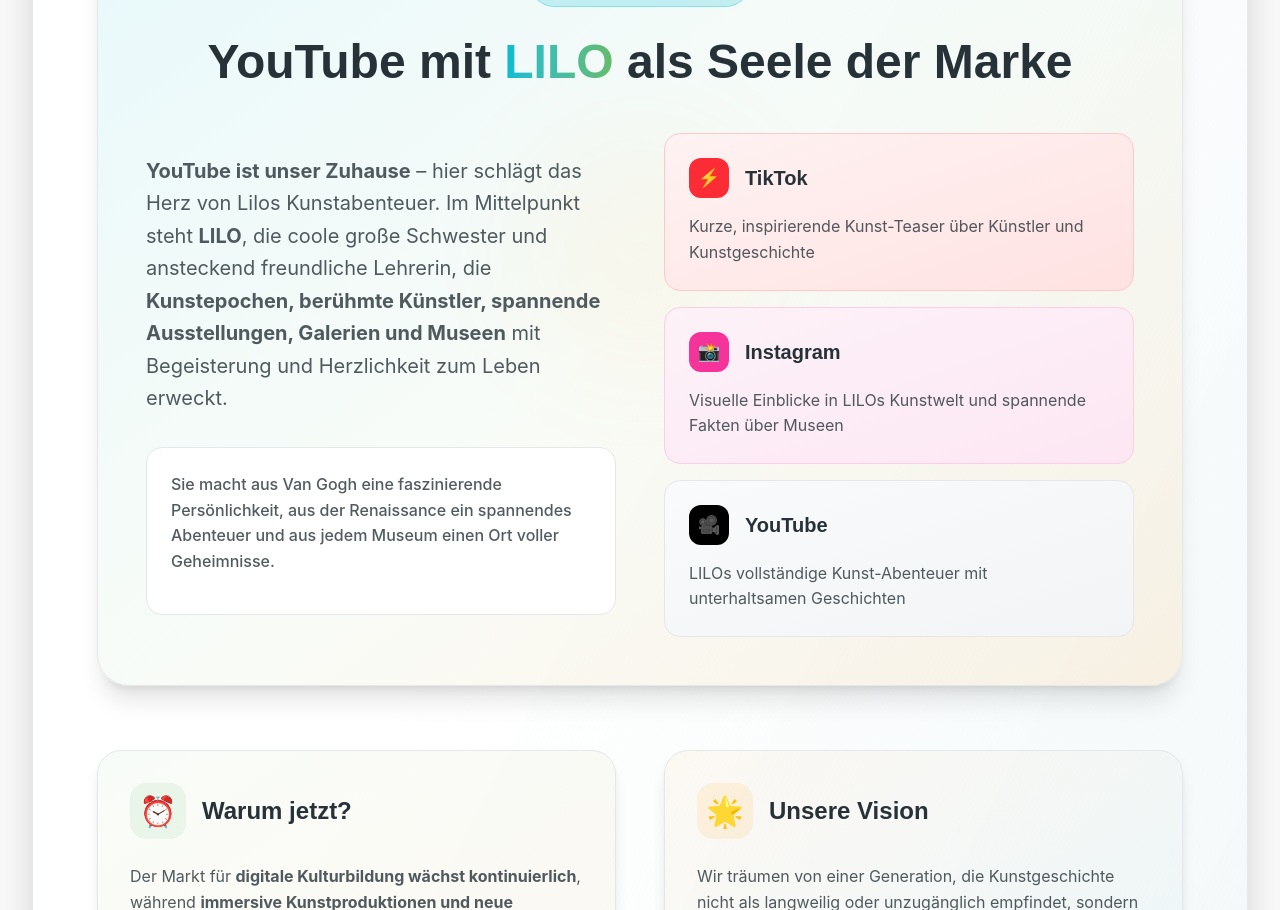
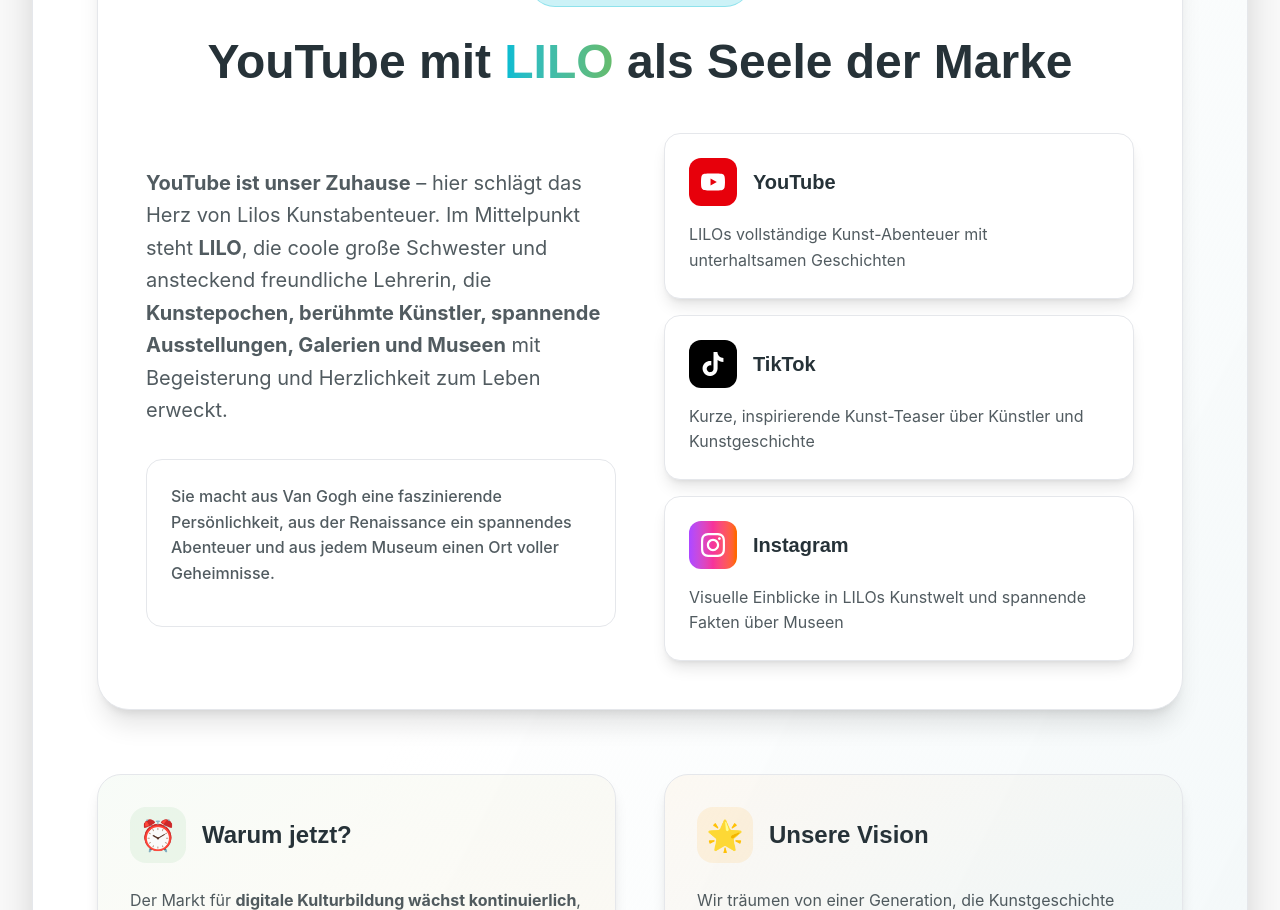
Before and after one commit to OlleeBerlin/lilos-kunstabenteuer, a Next.js app: page /konzept in a window 1280 px wide. Shown: the part 1600-2510 px from the top of the page. Built offline with nearby package versions, Linux system fonts and the light colour scheme.

Commit message:
Konzept-Seite: Dark Mode Lesbarkeit verbessert - Gradient entfernt, Platform-Reihenfolge geändert (YouTube, TikTok, Instagram), originale Logos verwendet

```diff
--- a/src/app/konzept/page.tsx
+++ b/src/app/konzept/page.tsx
@@ -98,8 +98,7 @@
               </div>
 
               {/* Herzstück LILO - Zentrale Sektion */}
-              <div className="bg-gradient-to-br from-primary/10 via-secondary/5 to-accent/10 rounded-4xl p-10 md:p-12 border border-border-color shadow-xl mb-16 relative">
-                <div className="absolute top-0 left-0 right-0 h-2 bg-gradient-to-r from-primary via-secondary to-accent rounded-t-4xl"></div>
+              <div className="bg-card-bg rounded-4xl p-10 md:p-12 border border-border-color shadow-xl mb-16 relative">
 
                 <div className="text-center mb-10">
                   <div className="inline-flex items-center px-6 py-3 bg-primary/20 rounded-full text-primary font-bold text-lg mb-6 border border-primary/30">
@@ -124,34 +123,43 @@
 
                   {/* Platform Cards */}
                   <div className="space-y-4">
-                    <div className="bg-gradient-to-br from-red-50 to-red-100 dark:from-red-900/20 dark:to-red-800/20 rounded-2xl p-6 border border-red-200 dark:border-red-800">
+                    {/* YouTube - Erst */}
+                    <div className="bg-card-bg rounded-2xl p-6 border border-border-color shadow-lg">
                       <div className="flex items-center mb-4">
-                        <div className="w-10 h-10 bg-red-500 rounded-xl flex items-center justify-center mr-4">
-                          <span className="text-white text-lg">⚡</span>
+                        <div className="w-12 h-12 bg-red-600 rounded-xl flex items-center justify-center mr-4">
+                          <svg className="w-6 h-6 text-white" viewBox="0 0 24 24" fill="currentColor">
+                            <path d="M23.498 6.186a3.016 3.016 0 0 0-2.122-2.136C19.505 3.545 12 3.545 12 3.545s-7.505 0-9.377.505A3.017 3.017 0 0 0 .502 6.186C0 8.07 0 12 0 12s0 3.93.502 5.814a3.016 3.016 0 0 0 2.122 2.136c1.871.505 9.376.505 9.376.505s7.505 0 9.377-.505a3.015 3.015 0 0 0 2.122-2.136C24 15.93 24 12 24 12s0-3.93-.502-5.814zM9.545 15.568V8.432L15.818 12l-6.273 3.568z"/>
+                          </svg>
+                        </div>
+                        <h4 className="font-bold text-foreground text-xl">YouTube</h4>
+                      </div>
+                      <p className="text-foreground/80">LILOs vollständige Kunst-Abenteuer mit unterhaltsamen Geschichten</p>
+                    </div>
+
+                    {/* TikTok - Zweit */}
+                    <div className="bg-card-bg rounded-2xl p-6 border border-border-color shadow-lg">
+                      <div className="flex items-center mb-4">
+                        <div className="w-12 h-12 bg-black rounded-xl flex items-center justify-center mr-4">
+                          <svg className="w-6 h-6 text-white" viewBox="0 0 24 24" fill="currentColor">
+                            <path d="M12.525.02c1.31-.02 2.61-.01 3.91-.02.08 1.53.63 3.09 1.75 4.17 1.12 1.11 2.7 1.62 4.24 1.79v4.03c-1.44-.05-2.89-.35-4.2-.97-.57-.26-1.1-.59-1.62-.93-.01 2.92.01 5.84-.02 8.75-.08 1.4-.54 2.79-1.35 3.94-1.31 1.92-3.58 3.17-5.91 3.21-1.43.08-2.86-.31-4.08-1.03-2.02-1.19-3.44-3.37-3.65-5.71-.02-.5-.03-1-.01-1.49.18-1.9 1.12-3.72 2.58-4.96 1.66-1.44 3.98-2.13 6.15-1.72.02 1.48-.04 2.96-.04 4.44-.99-.32-2.15-.23-3.02.37-.63.41-1.11 1.04-1.36 1.75-.21.51-.15 1.07-.14 1.61.24 1.64 1.82 3.02 3.5 2.87 1.12-.01 2.19-.66 2.77-1.61.19-.33.4-.67.41-1.06.1-1.79.06-3.57.07-5.36.01-4.03-.01-8.05.02-12.07z"/>
+                          </svg>
                         </div>
                         <h4 className="font-bold text-foreground text-xl">TikTok</h4>
                       </div>
                       <p className="text-foreground/80">Kurze, inspirierende Kunst-Teaser über Künstler und Kunstgeschichte</p>
                     </div>
 
-                    <div className="bg-gradient-to-br from-pink-50 to-pink-100 dark:from-pink-900/20 dark:to-pink-800/20 rounded-2xl p-6 border border-pink-200 dark:border-pink-800">
+                    {/* Instagram - Dritt */}
+                    <div className="bg-card-bg rounded-2xl p-6 border border-border-color shadow-lg">
                       <div className="flex items-center mb-4">
-                        <div className="w-10 h-10 bg-pink-500 rounded-xl flex items-center justify-center mr-4">
-                          <span className="text-white text-lg">📸</span>
+                        <div className="w-12 h-12 bg-gradient-to-r from-purple-500 via-pink-500 to-orange-500 rounded-xl flex items-center justify-center mr-4">
+                          <svg className="w-6 h-6 text-white" viewBox="0 0 24 24" fill="currentColor">
+                            <path d="M12 2.163c3.204 0 3.584.012 4.85.07 3.252.148 4.771 1.691 4.919 4.919.058 1.265.069 1.645.069 4.849 0 3.205-.012 3.584-.069 4.849-.149 3.225-1.664 4.771-4.919 4.919-1.266.058-1.644.07-4.85.07-3.204 0-3.584-.012-4.849-.07-3.26-.149-4.771-1.699-4.919-4.92-.058-1.265-.07-1.644-.07-4.849 0-3.204.013-3.583.07-4.849.149-3.227 1.664-4.771 4.919-4.919 1.266-.057 1.645-.069 4.849-.069zm0-2.163c-3.259 0-3.667.014-4.947.072-4.358.2-6.78 2.618-6.98 6.98-.059 1.281-.073 1.689-.073 4.948 0 3.259.014 3.668.072 4.948.2 4.358 2.618 6.78 6.98 6.98 1.281.058 1.689.072 4.948.072 3.259 0 3.668-.014 4.948-.072 4.354-.2 6.782-2.618 6.979-6.98.059-1.28.073-1.689.073-4.948 0-3.259-.014-3.667-.072-4.947-.196-4.354-2.617-6.78-6.979-6.98-1.281-.059-1.69-.073-4.949-.073zm0 5.838c-3.403 0-6.162 2.759-6.162 6.162s2.759 6.163 6.162 6.163 6.162-2.759 6.162-6.163c0-3.403-2.759-6.162-6.162-6.162zm0 10.162c-2.209 0-4-1.79-4-4 0-2.209 1.791-4 4-4s4 1.791 4 4c0 2.21-1.791 4-4 4zm6.406-11.845c-.796 0-1.441.645-1.441 1.44s.645 1.44 1.441 1.44c.795 0 1.439-.645 1.439-1.44s-.644-1.44-1.439-1.44z"/>
+                          </svg>
                         </div>
                         <h4 className="font-bold text-foreground text-xl">Instagram</h4>
                       </div>
                       <p className="text-foreground/80">Visuelle Einblicke in LILOs Kunstwelt und spannende Fakten über Museen</p>
-                    </div>
-
-                    <div className="bg-gradient-to-br from-gray-50 to-gray-100 dark:from-gray-900/20 dark:to-gray-800/20 rounded-2xl p-6 border border-gray-200 dark:border-gray-800">
-                      <div className="flex items-center mb-4">
-                        <div className="w-10 h-10 bg-black rounded-xl flex items-center justify-center mr-4">
-                          <span className="text-white text-lg">🎥</span>
-                        </div>
-                        <h4 className="font-bold text-foreground text-xl">YouTube</h4>
-                      </div>
-                      <p className="text-foreground/80">LILOs vollständige Kunst-Abenteuer mit unterhaltsamen Geschichten</p>
                     </div>
                   </div>
                 </div>
```
